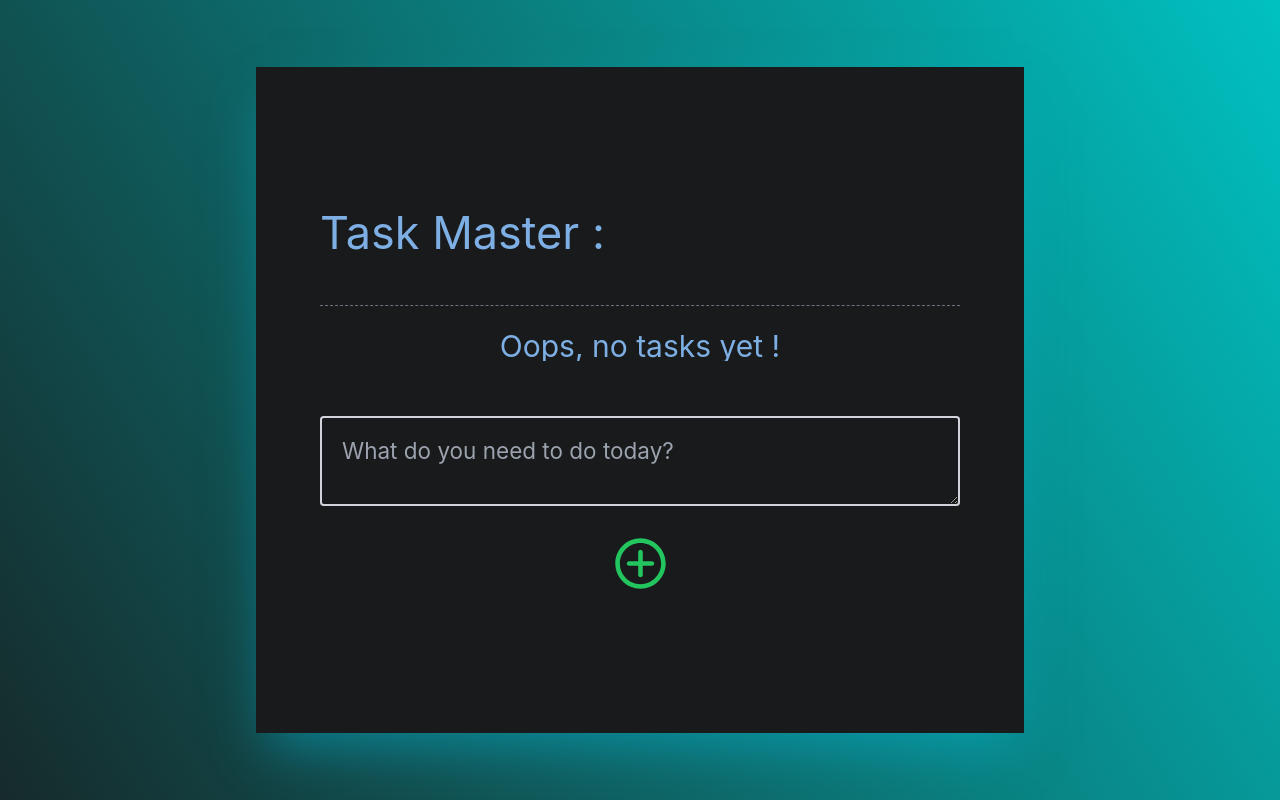
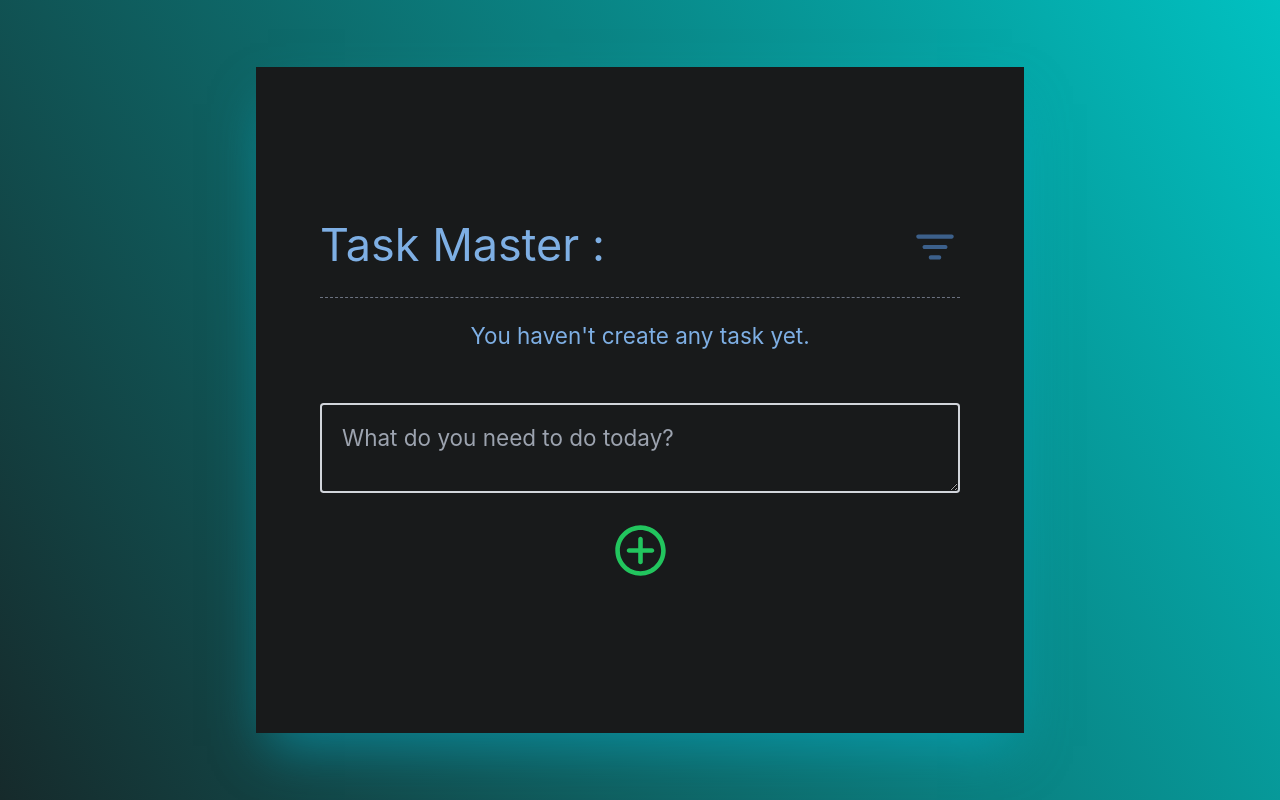
Before and after one commit to Benchen997/Project-TaskMaster, a React (Create React App) app: page / in a window 1280 px wide. Built offline with nearby package versions, Linux system fonts and the light colour scheme.

Commit message:
add filter button and its related css effect, but the real filtering function haven't been implemented

```diff
--- /dev/null
+++ b/src/components/filter-menu/FilterMenu.jsx
@@ -0,0 +1,25 @@
+import React from "react";
+import FilterOption from "./FilterOption";
+
+function FilterMenu( { selectedOption, handleOptionClick }) {
+
+    return (
+        <div className="bg-myBackground text-myText w-50 h-100
+                        absolute right-0 mt-2 p-0 flex flex-col
+                        border border-gray-300 rounded-md
+                        shadow-lg z-50">
+            <FilterOption
+                option={"Doing"}
+                selectedOption={selectedOption}
+                onClick={() => handleOptionClick("Doing")}
+                />
+            <FilterOption
+                option={"Done"}
+                selectedOption={selectedOption}
+                onClick={() => handleOptionClick("Done")}
+                />
+        </div>
+    );
+}
+
+export default FilterMenu;
--- /dev/null
+++ b/src/components/filter-menu/FilterOption.jsx
@@ -0,0 +1,17 @@
+import React from 'react';
+
+function FilterOption({ option, selectedOption, onClick }) {
+    return (
+        <button
+            className={`w-full h-20 p-10 flex items-center
+                justify-center cursor-pointer group
+                hover:bg-gray-700 hover:text-myHeader
+                ${selectedOption === option ? "bg-green-600 text-myText hover:bg-green-800" : ""}`}
+            onClick={onClick}
+        >
+            {option}
+        </button>
+    );
+}
+
+export default FilterOption;
--- a/src/components/parent-container/Dashboard.jsx
+++ b/src/components/parent-container/Dashboard.jsx
@@ -1,14 +1,14 @@
-import React, { useState } from "react";
+import React, { useState} from "react";
 import ListContainer from "./ListContainer";
 import TaskEnterArea from "./TaskEnterArea";
 import Add from "./Add";
+import Header from "./Header";
 
 function Dashboard() {
     const [content, setContent] = useState('');
     const [taskList, setTaskList] = useState([]);
-
+    // Function to add a new task to the task list with few properties
     function addOnClick() {
-        console.log('Add button clicked');
         if (content.trim() !== '') {
             const newTask = {
                 uid: crypto.randomUUID(),
@@ -20,30 +20,47 @@ function Dashboard() {
             setContent('');
         }
     }
+
+    // Function to delete a task from the task list by filtering out the task with the given uid
     function deleteOnClick(uid) {
-        console.log('Delete button clicked');
         setTaskList(taskList.filter((task) => task.uid !== uid));
     }
 
+    // Function to toggle the completed status of a task by
+    // setting the completed status to the opposite of the current status
+    function checked(uid) {
+        setTaskList(
+            taskList.map((task) => {
+                if (task.uid === uid) {
+                    return { ...task, completed: !task.completed };
+                }
+                return task;
+            })
+        );
+    }
+
+    //--------------------------------------------------------------------------------//
     return (
         <div className='m-auto flex flex-col
-                items-center justify-center w-5/6
-                h-5/6
+                items-center justify-center w-5/6 h-5/6
                 bg-myBackground
                 max-w-screen-md
                 max-h-screen-md
                 rounded-xlg shadow-2xl shadow-cyan-500/50'>
+
             {/* Fixed title section */}
-            <div className="w-5/6 h-2/12">
-                <h1 className='mb-20 self-start text-myHeader text-7xl'>Task Master :</h1>
-                <hr className="my-10 border-1 border-dashed border-gray-500 w-full" />
-            </div>
+            <Header taskList={taskList}/>
 
             {/* Scrollable list container */}
+            {
+                taskList.length > 0 ? (
+                    <ListContainer taskList={taskList} deleteOnClick={deleteOnClick} checked={checked}/>
+                ) : (
+                    <h1 className='text-4xl font-roboto text-myHeader'>You haven't create any task yet.</h1>
+                )
+            }
 
-            <ListContainer taskList={taskList} deleteOnClick={deleteOnClick}/>
-
-
+            {/* Task input area */}
             <span className='text-xl font-roboto flex flex-col justify-center items-center
             w-5/6 h-3/12 mt-20'>
                 <TaskEnterArea content={content} setContent={setContent} />
--- /dev/null
+++ b/src/components/parent-container/FilterButton.jsx
@@ -0,0 +1,61 @@
+import React, { useRef, useState, useEffect } from "react";
+import { ReactComponent as FilterIcon } from "../../assets/filter.svg";
+import FilterMenu from "../filter-menu/FilterMenu";
+
+function FilterButton({ taskList }) {
+    const [showMenu, setShowMenu] = useState(false);
+    const [selectedOption, setSelectedOption] = useState("");
+    const hideTimeout = useRef(null);
+
+    // clear the selected option if taskList is empty
+    useEffect(() => {
+        if (taskList.length === 0) {
+            setSelectedOption("");
+        }
+
+    }, [taskList]);
+
+    const handleOptionClick = (option) => {
+        setSelectedOption(selectedOption === option ? "" : option);
+    };
+
+    const toggleMenu = () => {
+        setShowMenu(!showMenu);
+    };
+
+    const handleMouseEnter = () => {
+        if (taskList.length > 0) {
+            clearTimeout(hideTimeout.current);
+            setShowMenu(true);
+        }
+    };
+
+    const handleMouseLeave = () => {
+        hideTimeout.current = setTimeout(() => {
+            setShowMenu(false);
+        }, 500);
+    };
+
+    return (
+        <div className="relative"
+            onMouseEnter={handleMouseEnter}
+            onMouseLeave={handleMouseLeave}
+        >
+            <button
+                className={`w-20 h-20 rounded-full flex items-center justify-center group ease-in-out transition-all
+                ${taskList.length === 0 ? "opacity-50 cursor-not-allowed" : "cursor-pointer"}`}
+                disabled={taskList.length === 0}
+                onClick={toggleMenu}
+            >
+                <FilterIcon className={`
+                    w-full h-full text-blue-400
+                    ${taskList.length === 0 ? "" : "group-hover:text-blue-600"}`}/>
+            </button>
+            {showMenu && (
+                <FilterMenu selectedOption={selectedOption} handleOptionClick={handleOptionClick}/>
+            )}
+        </div>
+    );
+}
+
+export default FilterButton;
--- /dev/null
+++ b/src/components/parent-container/Header.jsx
@@ -0,0 +1,18 @@
+import React from "react";
+import FilterButton from "./FilterButton";
+
+function Header({taskList}) {
+
+    return (
+        <div className="w-5/6 h-2/12 flex flex-col ">
+            <span className="flex w-full justify-between items-center">
+                <h1 className='self-start text-myHeader text-7xl'>Task Master :</h1>
+                <FilterButton taskList={taskList}/>
+            </span>
+
+            <hr className="my-10 border-1 border-dashed border-gray-500 w-full" />
+        </div>
+    );
+}
+
+export default Header;
--- a/src/components/parent-container/ListContainer.jsx
+++ b/src/components/parent-container/ListContainer.jsx
@@ -1,13 +1,10 @@
 import React from 'react';
 import Table from './Table';
 
-function ListContainer({ taskList, deleteOnClick }) {
+function ListContainer({ taskList, deleteOnClick, checked }) {
     return (
         <div className='overflow-auto w-5/6 h-7/12'>
-            {taskList.length === 0
-                ? <h2 className='w-full h-full text-5xl text-center text-myHeader tex-roboto'>Oops, no tasks yet !</h2>
-                : <Table taskList={taskList} deleteOnClick={deleteOnClick}/>
-            }
+            <Table taskList={taskList} deleteOnClick={deleteOnClick} checked={checked}/>
         </div>
     );
 }
--- a/src/components/tasks/CompleteCheck.jsx
+++ b/src/components/tasks/CompleteCheck.jsx
@@ -1,9 +1,11 @@
 import React from "react";
 
-function CompleteCheck() {
+function CompleteCheck({checked}) {
   return (
     <input type='checkbox'
-          className=" inline-block border-double round-lg p-10 w-auto h-auto mr-4">
+          className=" inline-block border-double round-lg p-10 w-12 h-12 group mr-4"
+          onChange={checked}
+          >
     </input>
   );
 }
--- a/src/components/tasks/Delete.jsx
+++ b/src/components/tasks/Delete.jsx
@@ -3,7 +3,8 @@ import { ReactComponent as DeleteIcon } from "../../assets/delete.svg"; // Adjus
 
 function Delete({ deleteOnClick }) {
   return (
-    <button className="bg-transparent focus:outline-none p-1 w-12 h-12 group" onClick={deleteOnClick}>
+    <button className="bg-transparent focus:outline-none p-1 w-12 h-12 group ease-in-out 0.3s
+    " onClick={deleteOnClick}>
       <DeleteIcon className="w-full h-full text-myText group-hover:text-red-500" />
     </button>
   );
--- a/src/components/tasks/TaskContainer.jsx
+++ b/src/components/tasks/TaskContainer.jsx
@@ -4,12 +4,12 @@ import TaskContent from './TaskContent';
 import TimeStamp from './TimeStamp';
 import Delete from './Delete';
 
-function TaskContainer({ task, deleteOnClick }) {
+function TaskContainer({ task, deleteOnClick, checked }) {
   return (
     <tr className="bg-myBackground text-myText">
-      <td className="w-1/12 p-2"><CompleteCheck /></td>
+      <td className="w-1/12 p-2"><CompleteCheck checked={()=>checked(task.uid)}/></td>
       <td className="w-7/12 p-2 break-words">
-        <TaskContent content={task.content} />
+        <TaskContent task={task} />
       </td>
       <td className="w-3/12 p-2"><TimeStamp time={task.createTime} /></td>
       <td className="w-1/12 p-2"><Delete deleteOnClick={deleteOnClick}/></td>
--- a/src/components/tasks/TaskContent.jsx
+++ b/src/components/tasks/TaskContent.jsx
@@ -1,13 +1,19 @@
-import React from 'react';
+import React from "react";
 
-
-function TaskContent({content}) {
+function TaskContent({ task }) {
     return (
-        <p className='overflow-hidden text-ellipsis
-        w-full text-3xl font-roboto p-5'>
-        {content}
+        <p className='overflow-hidden text-ellipsis w-full text-3xl font-roboto p-5'>
+            {
+                task.completed ? (
+                    <del className='text-yellow-500 line-through' style={{ textDecorationThickness: '3px' }}>
+                        {task.content}
+                    </del>
+                ) : (
+                    task.content
+                )
+            }
         </p>
-    )
+    );
 }
 
 export default TaskContent;
```
Also changed, not shown: src/components/parent-container/Table.jsx (+6 -2 lines), src/assets/filter.svg (added).
